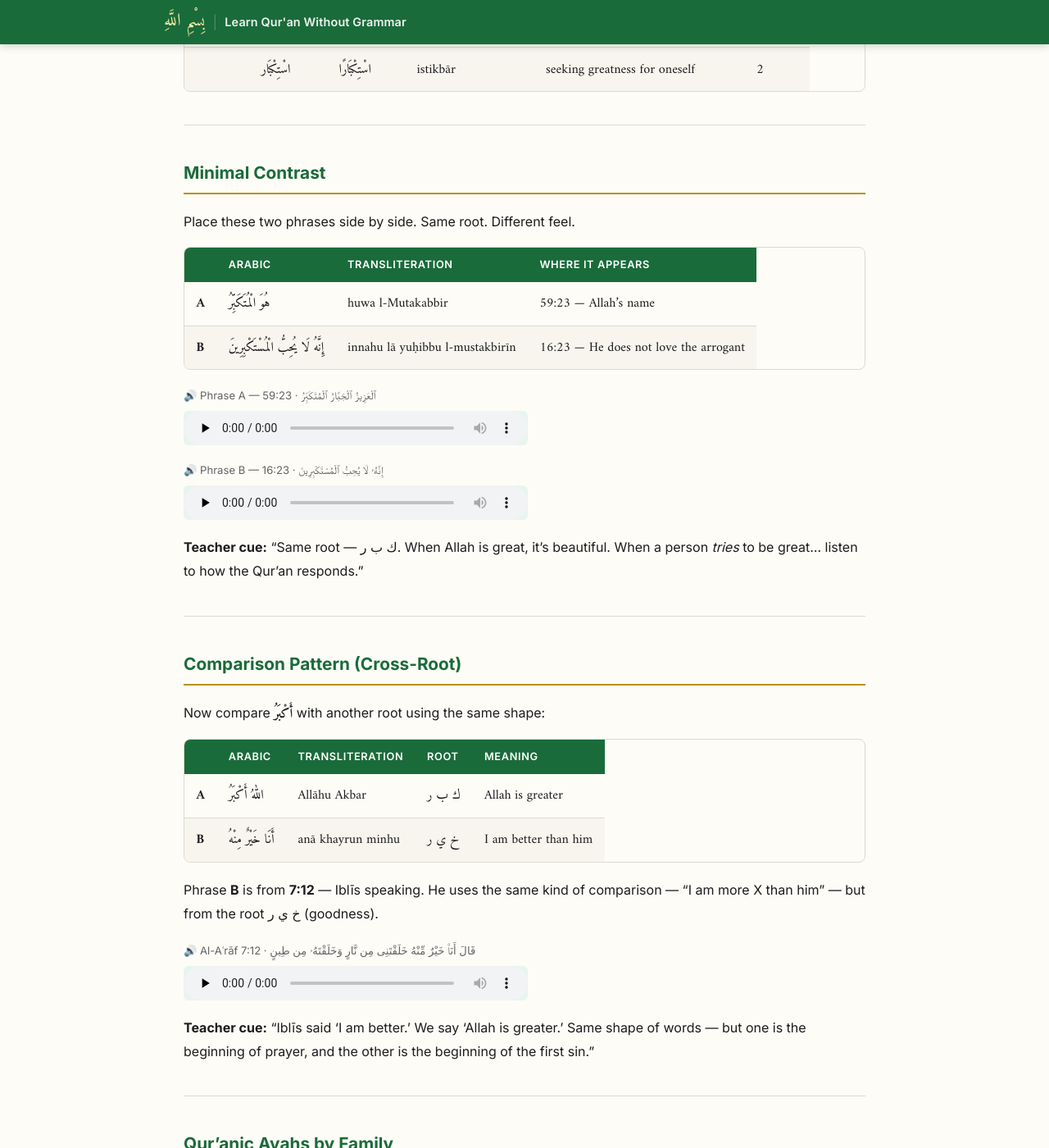
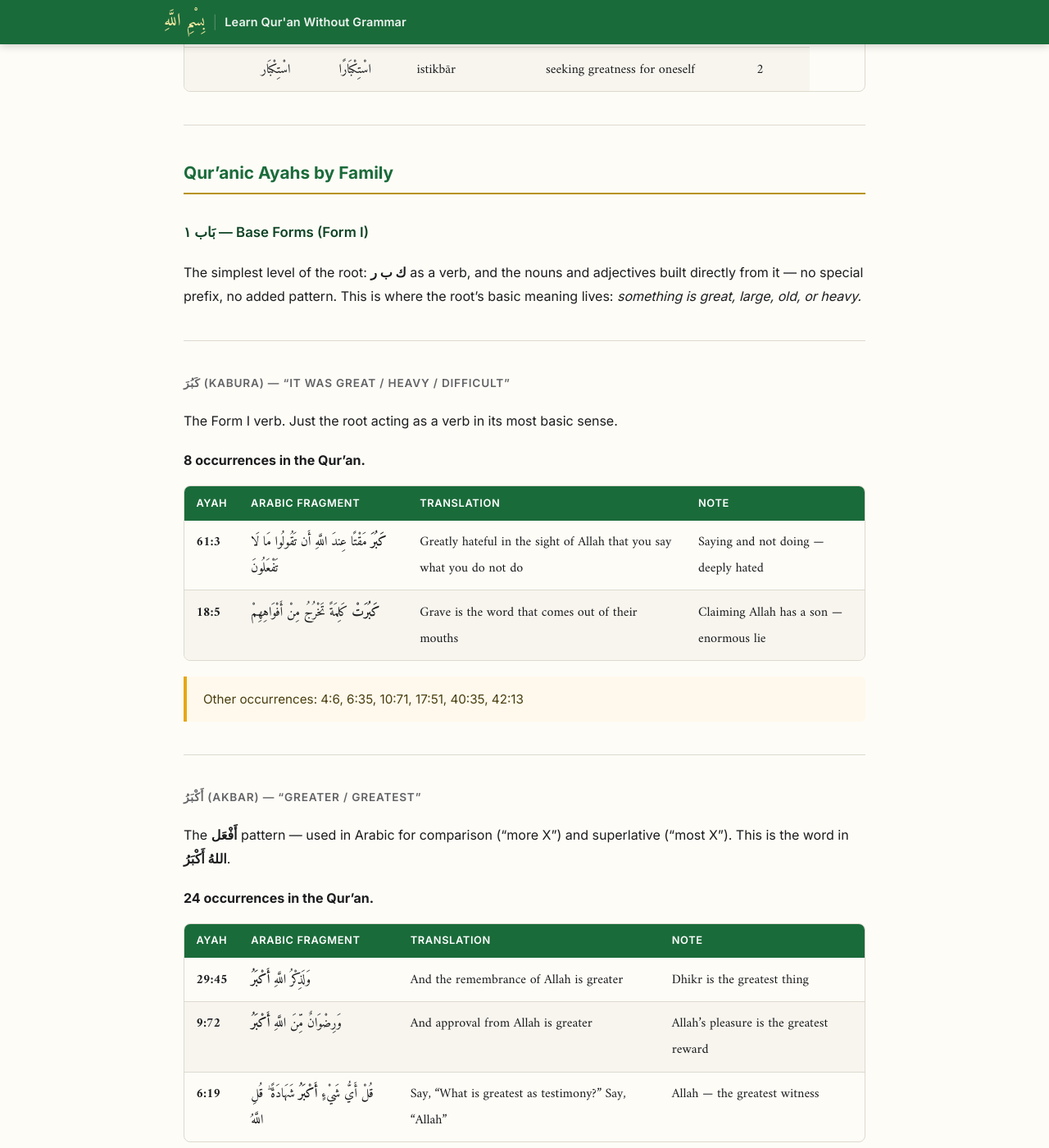
Before and after one commit to siraj-samsudeen/learn-quran-without-grammar, a Jekyll site: the page built from lessons/lesson-01-allahu-akbar.md, in a window 1280 px wide and 1400 px high, scrolled down 2045 px. Shown: the whole window at 82% size. Built offline with Jekyll 4.4.1, drawn with Linux system fonts in a browser that asks for light colours; some web fonts are replaced.

Commit message:
Remove Minimal Contrast and Comparison Pattern sections

```diff
--- a/lessons/lesson-01-allahu-akbar.md
+++ b/lessons/lesson-01-allahu-akbar.md
@@ -57,43 +57,6 @@ The forms are grouped below by their morphological family (بَاب):
 | **X** | اسْتَكْبَرَ | اسْتَكْبَرَ | istakbara | puffed up / refused out of pride | 40 |
 | | مُسْتَكْبِر | مُسْتَكْبِرِينَ | mustakbir | one who seeks to be great | 6 |
 | | اسْتِكْبَار | اسْتِكْبَارًا | istikbār | seeking greatness for oneself | 2 |
-
----
-
-## Minimal Contrast
-
-Place these two phrases side by side. Same root. Different feel.
-
-| | Arabic | Transliteration | Where It Appears |
-|---|--------|----------------|-----------------|
-| **A** | هُوَ الْمُتَكَبِّرُ | huwa l-Mutakabbir | 59:23 — Allah's name |
-| **B** | إِنَّهُ لَا يُحِبُّ الْمُسْتَكْبِرِينَ | innahu lā yuḥibbu l-mustakbirīn | 16:23 — He does not love the arrogant |
-
-<p class="audio-label">🔊 Phrase A — 59:23 · ٱلْعَزِيزُ ٱلْجَبَّارُ ٱلْمُتَكَبِّرُ</p>
-<audio controls preload="none" src="https://everyayah.com/data/Husary_128kbps/059023.mp3#t=11,17"></audio>
-
-<p class="audio-label">🔊 Phrase B — 16:23 · إِنَّهُۥ لَا يُحِبُّ ٱلْمُسْتَكْبِرِينَ</p>
-<audio controls preload="none" src="https://everyayah.com/data/Husary_128kbps/016023.mp3#t=14.5,23.5"></audio>
-
-**Teacher cue:** "Same root — ك ب ر. When Allah is great, it's beautiful. When a person *tries* to be great… listen to how the Qur'an responds."
-
----
-
-## Comparison Pattern (Cross-Root)
-
-Now compare **أَكْبَرُ** with another root using the same shape:
-
-| | Arabic | Transliteration | Root | Meaning |
-|---|--------|----------------|------|---------|
-| **A** | اللهُ أَكْبَرُ | Allāhu Akbar | ك ب ر | Allah is greater |
-| **B** | أَنَا خَيْرٌ مِنْهُ | anā khayrun minhu | خ ي ر | I am better than him |
-
-Phrase **B** is from **7:12** — Iblīs speaking. He uses the same kind of comparison — "I am more X than him" — but from the root خ ي ر (goodness).
-
-<p class="audio-label">🔊 Al-Aʿrāf 7:12 · قَالَ أَنَا۠ خَيْرٌ مِّنْهُ خَلَقْتَنِى مِن نَّارٍ وَخَلَقْتَهُۥ مِن طِينٍ</p>
-<audio controls preload="none" src="https://everyayah.com/data/Husary_128kbps/007012.mp3#t=8,21"></audio>
-
-**Teacher cue:** "Iblīs said 'I am better.' We say 'Allah is greater.' Same shape of words — but one is the beginning of prayer, and the other is the beginning of the first sin."
 
 ---
 
```
